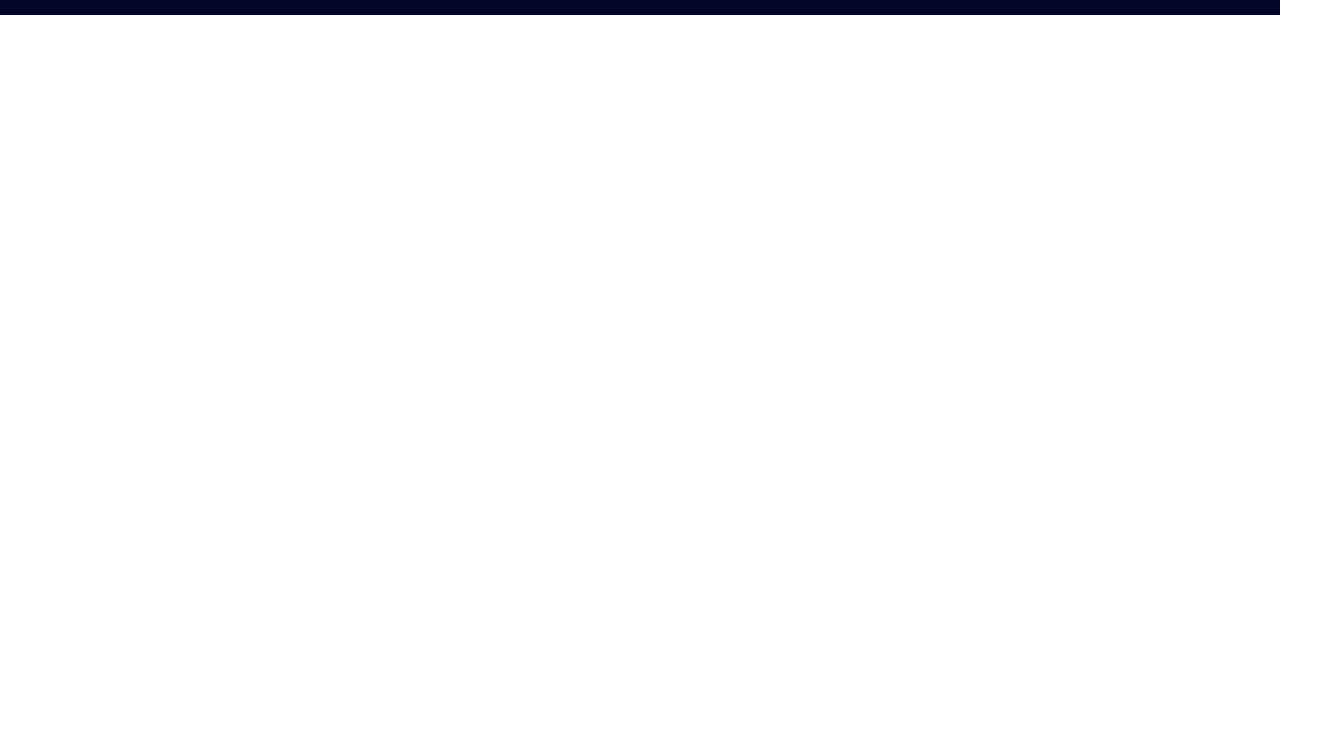
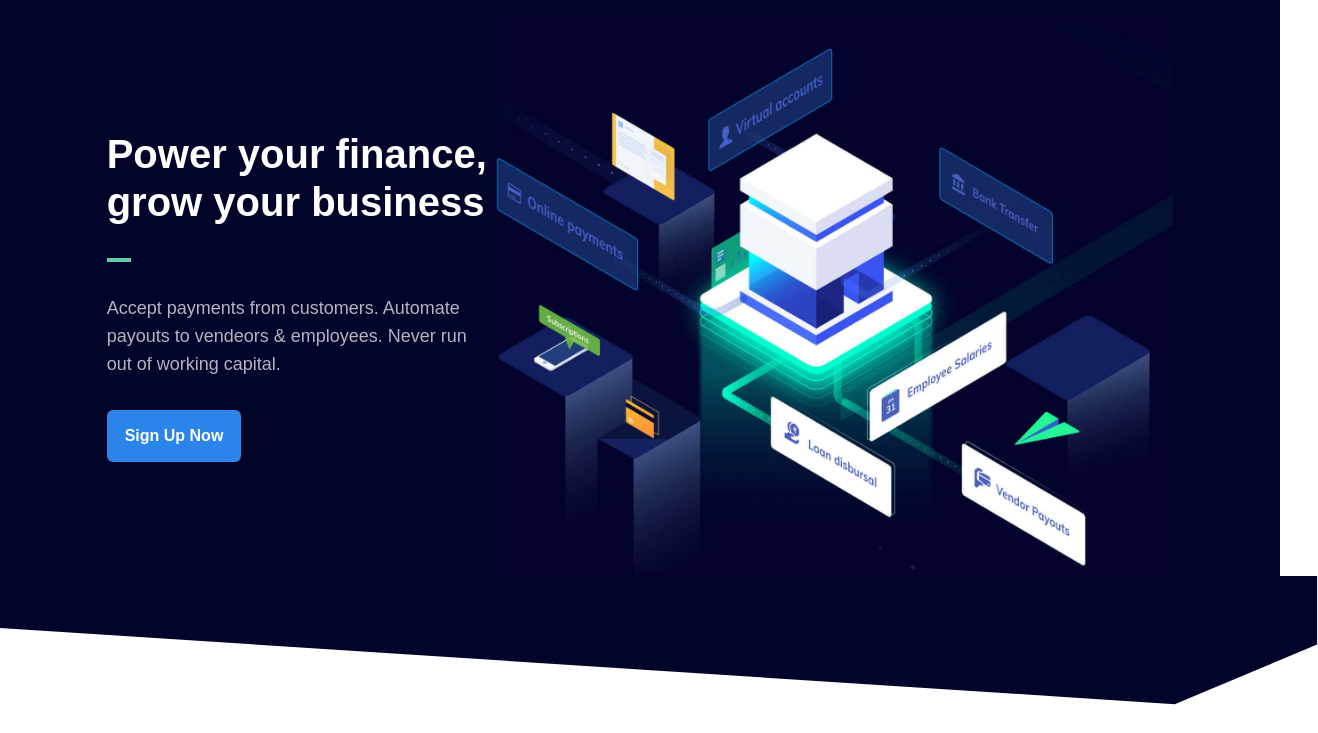
Before and after one commit to Saurabh-Manral/Razorpay, a website built with Vite: page index.html in a window 1280 px wide. Shown: the part 67-800 px from the top of the page, 1318 px wide, since content can reach past the window. Built offline with nearby package versions, Linux system fonts and the light colour scheme.

Commit message:
Added hero section

```diff
--- a/index.html
+++ b/index.html
@@ -52,5 +52,35 @@
             </div>
         </div>
     </nav>
+
+    <!--Hero Section-->
+    <section class="bg-deepBlue relative">
+        <div class="w-10/12 max-w-[1080px] flex flex-row mx-auto justify-between items-center">
+            <!--left part-->
+            <div class="space-y-8">
+                <h1 class="font-mullish font-bold text-[40px] leading-[1.2] text-white">
+                    Power your finance, grow your business
+                </h1>
+
+                <div class="h-1 bg-greenLight w-6"></div>
+
+                <p class="font-mullish text-[18px] leading-7 text-white opacity-70">
+                    Accept payments from customers. Automate payouts to vendeors &
+                    employees. Never run out of working capital.
+                </p>
+
+                <button class="bg-lightBlue text-white py-[14px] px-[18px] rounded-md font-mullish font-bold hover:bg-lightBlue500 transition-all duration-200">
+                    Sign Up Now
+                </button>
+            </div>
+            <!--right part-->
+            <img src="./images/hero-illustration.jpg" alt="" class="w-full max-w-[680px]">
+        </div>
+        <!--shape part-->
+        <div class="w-[103%] absolute left-0 right-0">
+            <img src="./images/hero-shape.svg" alt="" class="w-full object-fill">
+        </div>
+
+    </section>
 </body>
 </html>
```
